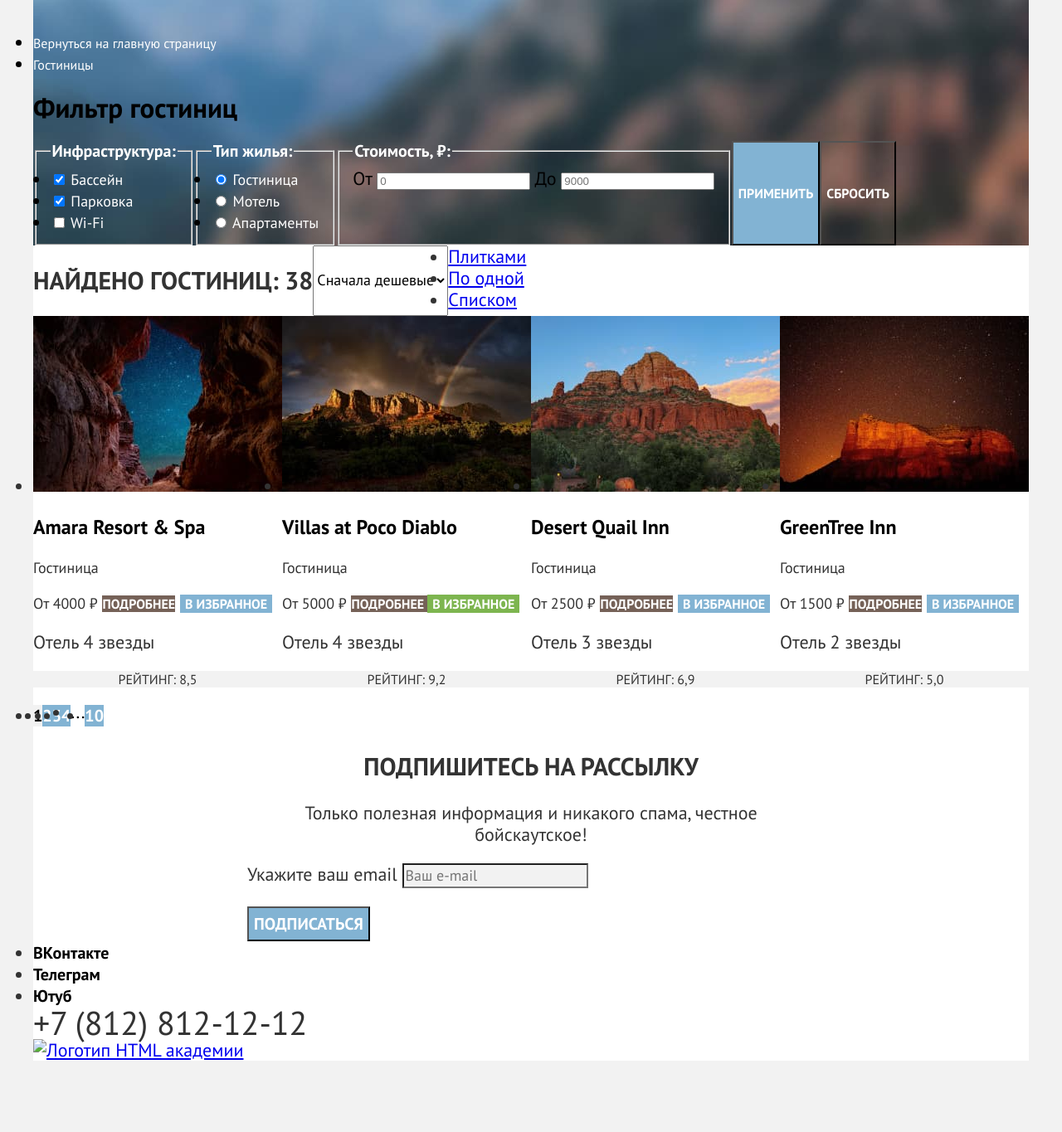
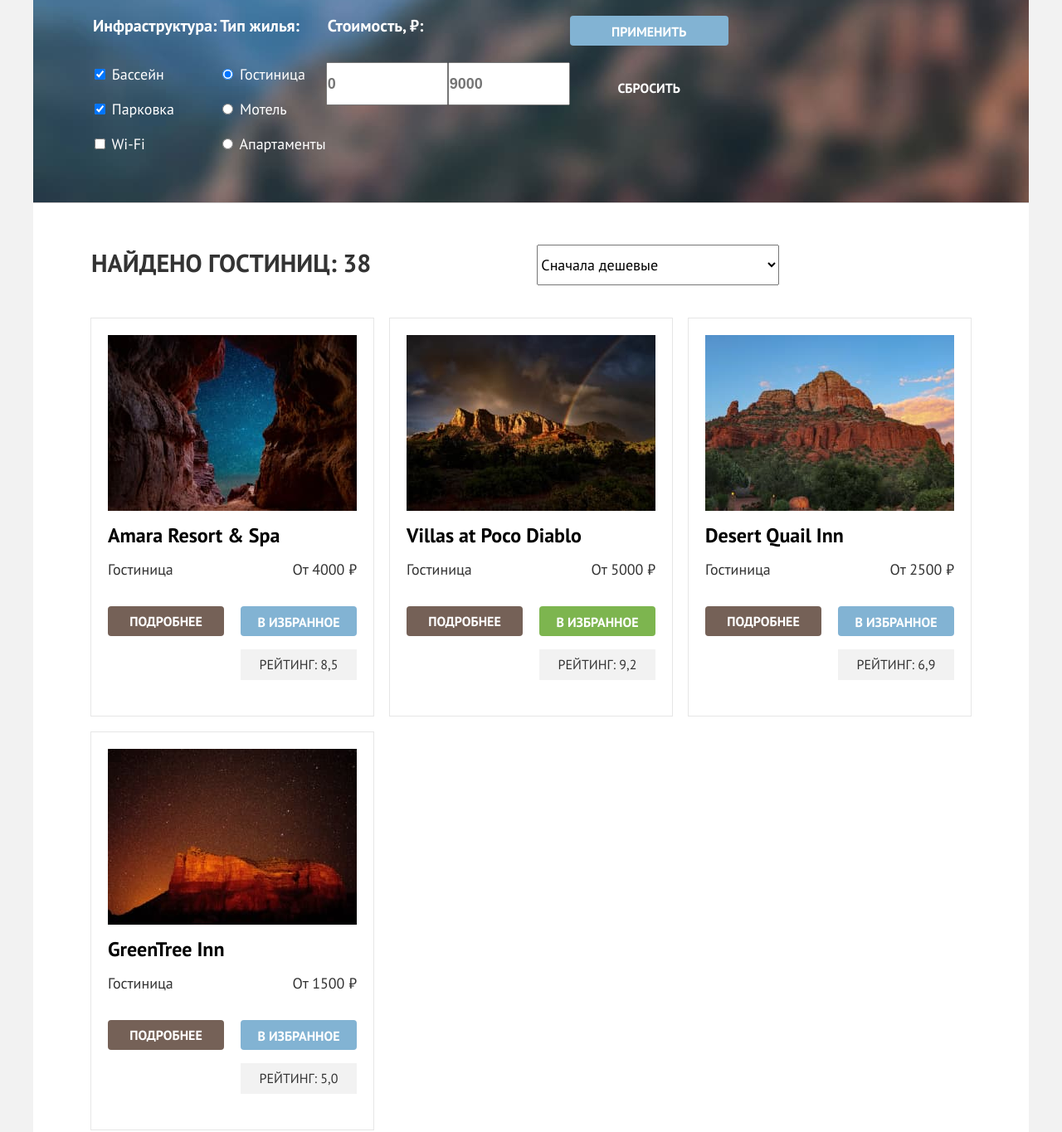
Before and after one commit to htmlacademy-htmlcss/2663775-sedona-2, a website: page hotels.html in a window 1280 px wide. Shown: the part 243-1608 px from the top of the page at 83% size. Before the commit the page ends 1523 px from the top, so only its background shows below. Drawn offline with Linux system fonts and the light colour scheme.

Commit message:
Добавляет мелкие сетки

```diff
--- a/hotels.html
+++ b/hotels.html
@@ -79,7 +79,6 @@
               </li>
             </ul>
           </fieldset>
-
           <fieldset class="filter-catalog-group">
             <legend class="filter-catalog-title">Тип жилья:</legend>
             <ul class="filter-catalog-list">
@@ -106,17 +105,16 @@
           <fieldset class="price">
             <legend class="price-title">Стоимость, ₽:</legend>
             <label class="price-control" for="price-min">
-              От
               <input class="control-input" name="product-group" id="price-min" placeholder="0">
             </label>
             <label class="price-control" for="price-max">
-              До
               <input class="control-input" name="product-group" id="price-max" placeholder="9000">
             </label>
           </fieldset>
-
+          <div class="filter-button-wrapper">
             <button class="filter-button filter-button-active" type="submit">Применить</button>
             <button class="filter-button" type="reset">Сбросить</button>
+          </div>
         </form>
       </section>
     </div>
@@ -129,13 +127,13 @@
       </select>
       <ul class="catalog-view-list">
         <li class="catalog-view-item">
-          <a class="view-button view-button-select" href="#">Плитками</a>
+          <a class="view-button view-button-select" href="#"></a>
         </li>
         <li class="catalog-view-item">
-          <a class="view-button" href="#">По одной</a>
+          <a class="view-button" href="#"></a>
         </li>
         <li class="catalog-view-item">
-          <a class="view-button" href="#">Списком</a>
+          <a class="view-button" href="#"></a>
         </li>
       </ul>
     </div>
@@ -147,14 +145,20 @@
         <a class="product-card-link" href="#" tabindex="-1">
           <h3 class="product-card-title">Amara Resort & Spa</h3>
         </a>
+        <div class="product-card-wrapper">
           <p class="product-card-description">Гостиница</p>
           <span class="product-card-price">От 4000 ₽</span>
+        </div>
+        <div class="product-card-wrapper">
           <a class="product-card-info" href="#">подробнее</a>
           <button class="product-card-button" type="button">в избранное</button>
+        </div>
+        <div class="product-card-wrapper">
           <p class="stars star-quantity">
             <span class="visually-hidden">Отель 4 звезды</span>
           </p>
           <p class="product-card-rating">Рейтинг: 8,5</p>
+        </div>
       </li>
       <li class="product-card">
         <a class="product-card-link" href="#" tabindex="-1">
@@ -163,15 +167,20 @@
         <a class="product-card-link" href="#" tabindex="-1">
           <h3 class="product-card-title">Villas at Poco Diablo</h3>
         </a>
+        <div class="product-card-wrapper">
           <p class="product-card-description">Гостиница</p>
           <span class="product-card-price">От 5000 ₽</span>
-        <a class="product-card-info" href="#">подробнее
-        </a>
+        </div>
+        <div class="product-card-wrapper">
+          <a class="product-card-info" href="#">подробнее</a>
           <button class="product-card-button product-card-button-accent" type="button">в избранное</button>
+        </div>
+        <div class="product-card-wrapper">
           <p class="stars star-quantity">
             <span class="visually-hidden">Отель 4 звезды</span>
           </p>
           <p class="product-card-rating">Рейтинг: 9,2</p>
+        </div>
       </li>
       <li class="product-card">
         <a class="product-card-link" href="#" tabindex="-1">
@@ -180,14 +189,20 @@
         <a class="product-card-link" href="#" tabindex="-1">
           <h3 class="product-card-title">Desert Quail Inn</h3>
         </a>
+        <div class="product-card-wrapper">
           <p class="product-card-description">Гостиница</p>
           <span class="product-card-price">От 2500 ₽</span>
+        </div>
+        <div class="product-card-wrapper">
           <a class="product-card-info" href="#">подробнее</a>
           <button class="product-card-button" type="button">в избранное</button>
+        </div>
+        <div class="product-card-wrapper">
           <p class="stars star-quantity">
             <span class="visually-hidden">Отель 3 звезды</span>
           </p>
           <p class="product-card-rating">Рейтинг: 6,9</p>
+        </div>
       </li>
       <li class="product-card">
         <a class="product-card-link" href="#" tabindex="-1">
@@ -196,14 +211,20 @@
         <a class="product-card-link" href="#" tabindex="-1">
           <h3 class="product-card-title">GreenTree Inn</h3>
         </a>
+        <div class="product-card-wrapper">
           <p class="product-card-description">Гостиница</p>
           <span class="product-card-price">От 1500 ₽</span>
+        </div>
+        <div class="product-card-wrapper">
           <a class="product-card-info" href="#">подробнее</a>
           <button class="product-card-button" type="button">в избранное</button>
+        </div>
+        <div class="product-card-wrapper">
           <p class="stars star-quantity">
             <span class="visually-hidden">Отель 2 звезды</span>
           </p>
           <p class="product-card-rating">Рейтинг: 5,0</p>
+        </div>
       </li>
     </ul>
     <ul class="pagination">
@@ -230,10 +251,10 @@
   <section class="subscribe" data-test="subscribe">
     <div class="subscribe-wrapper">
       <h2 class="h2-title">Подпишитесь на рассылку</h2>
-      <p class="content-description">Только полезная информация и никакого спама, честное бойскаутское!</p>
+      <p class="subscribe-text">Только полезная информация и никакого спама, честное бойскаутское!</p>
       <form class="subscribe-form" action="https://echo.htmlacademy.ru/" method="post">
         <p class="subscribe-form-email">
-          <label class="form-label" for="subscribe-email">Укажите ваш email</label>
+          <label class="form-label visually-hidden" for="subscribe-email">Укажите ваш email</label>
           <input type="email" id="subscribe-email" name="subscribe-email" placeholder="Ваш e-mail">
         </p>
         <button class="button" type="submit">Подписаться</button>
@@ -242,6 +263,7 @@
   </section>
 </main>
 <footer class="footer container" data-test="footer">
+  <div class="footer-wrapper">
     <ul class="social-list">
       <li class="social-item">
         <a class="social-icon" href="#">
@@ -260,8 +282,9 @@
       <a class="contact-phone" href="tel:+78128121212">+7 (812) 812-12-12</a>
     </div>
     <a class="logo-developer" href="https://htmlacademy.ru/">
-    <img class="academy-logo" src="#" alt="Логотип HTML академии"/>
+      <img class="academy-logo" src="images/html-academy.svg" alt="Логотип HTML академии"/>
     </a>
+  </div>
 </footer>
 </body>
 </html>
--- a/styles/styles.css
+++ b/styles/styles.css
@@ -30,6 +30,17 @@ body {
   background-color: #f2f2f2;
 }
 
+.visually-hidden {
+  position: absolute;
+  width: 1px;
+  height: 1px;
+  margin: -1px;
+  padding: 0;
+  border: 0;
+  clip: rect(0 0 0 0);
+  overflow: hidden;
+}
+
 .container {
   width: 1200px;
   margin-inline: auto;
@@ -43,18 +54,30 @@ body {
 
 .navigation {
   display: flex;
+  column-gap: 30px;
+  padding: 0 70px;
 }
 
-.navigation-user {
-  margin-left: auto;
+.navigation-logo {
+  position: relative;
+  z-index: 10;
+  display: block;
+  width: 140px;
+  margin-bottom: -10px;
 }
 
 .navigation-list {
+  display: flex;
+  flex-wrap: wrap;
+  width: 440px;
   margin: 0;
   padding: 0;
+  list-style-type: none;
 }
 
 .navigation-link {
+  display: block;
+  padding: 20px 16px;
   font-weight: 700;
   font-size: 20px;
   line-height: 24px;
@@ -63,23 +86,41 @@ body {
   text-decoration: none;
 }
 
+.navigation-user {
+  display: flex;
+  flex-wrap: wrap;
+  align-items: center;
+  width: 300px;
+  padding: 0;
+  margin-top: 0;
+  margin-bottom: 0;
+  margin-left: auto;
+  list-style-type: none;
+}
+
+.navigation-user-link {
+  display: block;
+  margin-right: 20px;
+  color: #000000;
+  font-weight: 700;
+  font-size: 20px;
+  line-height: 24px;
+  text-decoration: none;
+}
+
 .navigation-user-button {
+  display: block;
+  min-width: 160px;
+  height: 36px;
+  border-radius: 4px;
   font-weight: 700;
   font-size: 16px;
-  line-height: 20px;
+  line-height: 36px;
   background-color: #756157;
   color: #ffffff;
   text-align: center;
   text-decoration: none;
   text-transform: uppercase;
-}
-
-.navigation-user-link {
-  color: #000000;
-  font-weight: 700;
-  font-size: 20px;
-  line-height: 24px;
-  text-decoration: none;
 }
 
 .main {
@@ -88,6 +129,8 @@ body {
 }
 
 .hero {
+  padding-top: 52px;
+  padding-bottom: 69px;
   background-color: #cbc7c7;
   background-image: url("../images/decorative-element.svg"), url("../images/background-1.jpg");
   background-size: 100% auto;
@@ -97,10 +140,21 @@ body {
 
 .welcome {
   display: block;
-  margin: 0 auto;
+  margin-inline: auto;
+}
+
+.advantages {
+  padding-top: 69px;
+}
+
+.advantages-wrapper {
+  width: 651px;
+  margin-inline: auto;
 }
 
 .h2-title {
+  margin-top: 0;
+  margin-bottom: 20px;
   font-weight: 700;
   font-size: 30px;
   line-height: 36px;
@@ -109,39 +163,51 @@ body {
   text-transform: uppercase;
 }
 
-.content-description {
+.advantages-text {
+  margin-top: 0;
+  margin-bottom: 90px;
   font-weight: 400;
   text-align: center;
 }
 
-.advantages-wrapper {
-  width: 651px;
-  margin: 0 auto;
-}
-
 .advantages-list {
+  display: flex;
+  flex-wrap: wrap;
   margin: 0;
   padding: 0;
 }
 
 .advantages-item {
+  display: flex;
+  width: 400px;
   background-color: #83b3d31f;
+  list-style-type: none;
 }
 
-.advantages-content {
-  margin: 0 auto;
-  width: 400px;
+.advantages-item-big-reversed {
+  flex-direction: row-reverse;
 }
 
-.advantages-item-basic {
+.advantages-item .advantages-content {
+  padding: 113px 85px;
+}
+
+.advantages-item-big .advantages-content {
+  padding: 102px 85px;
+}
+
+.advantages-item-big {
+  width: 1200px;
   background-color: #82b3d3;
 }
 
-.advantages-item-additional {
+
+.advantages-item-accent {
   background-color: #83b3d333;
 }
 
 .advantages-subtitle {
+  margin-top: 0;
   font-weight: 700;
   font-size: 24px;
   line-height: 28px;
@@ -151,18 +217,24 @@ body {
 }
 
 .advantages-description {
+  margin-top: 0;
+  margin-bottom: 0;
   font-weight: 400;
   font-size: 18px;
   line-height: 21px;
   text-align: center;
 }
 
-.advantages-item-basic .advantages-subtitle {
+.advantages-item-big .advantages-subtitle {
   color: #ffffff;
 }
 
-.advantages-item-basic .advantages-description {
+.advantages-item-big .advantages-description {
   color: #ffffff;
+}
+
+.promo {
+  padding-top: 64px;
 }
 
 .promo-wrapper {
@@ -170,21 +242,35 @@ body {
   margin: 0 auto;
 }
 
+.promo-text {
+  margin-top: 0;
+  margin-bottom: 64px;
+  font-weight: 400;
+  text-align: center;
+}
+
 .promo-service {
   display: flex;
+  flex-wrap: wrap;
   margin: 0;
   padding: 0;
+  list-style-type: none;
 }
 
 .promo-service-item {
+  display: flex;
+  flex-direction: column;
+  padding: 81px 85px;
   background-color: #83b3d31f;
 }
 
-.promo-service-item-additional {
+.promo-service-item-accent {
   background-color: #ffffff;
 }
 
 .promo-service-title {
+  margin-top: 0;
+  margin-bottom: 30px;
   font-weight: 700;
   font-size: 24px;
   line-height: 28px;
@@ -194,6 +280,10 @@ body {
 }
 
 .promo-service-description {
+  width: 230px;
+  margin-inline: auto;
+  margin-top: 0;
+  margin-bottom: 0;
   font-weight: 400;
   font-size: 18px;
   line-height: 21px;
@@ -203,18 +293,36 @@ body {
 .search {
   width: 592px;
   margin: 0 auto;
+  padding-top: 96px;
+  padding-bottom: 96px;
+}
+
+.search-text {
+  margin-top: 0;
+  margin-bottom: 54px;
+  font-weight: 400;
+  text-align: center;
 }
 
 .search-button {
   display: block;
+  width: 376px;
+  height: 52px;
+  margin-inline: auto;
+  border-radius: 4px;
   background-color: #756157;
   color: #ffffff;
   font-weight: 700;
   font-size: 20px;
-  line-height: 36px;
+  line-height: 52px;
   text-align: center;
   text-transform: uppercase;
   text-decoration: none
+}
+
+.subscribe {
+  padding-top: 96px;
+  padding-bottom: 104px;
 }
 
 .subscribe-background {
@@ -233,40 +341,81 @@ body {
   color: #ffffff;
 }
 
-.content-description-light {
+.subscribe-text {
+  margin-top: 0;
+  margin-bottom: 54px;
+  font-weight: 400;
+  text-align: center;
+}
+
+.subscribe-text-light {
   color: #ffffff;
 }
 
 .button {
+  min-width: 232px;
+  height: 52px;
   font-family: inherit;
   background-color: #82b3d3;
   color: #ffffff;
   font-weight: 700;
   font-size: 20px;
-  line-height: 36px;
+  line-height: 52px;
   text-align: center;
   text-transform: uppercase;
+  border: none;
+  border-top-right-radius: 4px;
+  border-bottom-right-radius: 4px;
+}
+
+.subscribe-form {
+  display: flex;
+  align-items: center;
+}
+
+.subscribe-form-email {
+  margin: 0;
+  padding: 0;
 }
 
 .subscribe-form-email input {
+  width: 452px;
+  height: 50px;
+  padding-left: 20px;
   font-family: inherit;
   font-weight: 400;
   font-size: 18px;
   line-height: 24px;
   background-color: #f2f2f2;
   color: #000000;
+  border: none;
 }
 
 .footer {
+  padding-top: 40px;
+  padding-bottom: 30px;
   background-color: #ffffff;
 }
 
+.footer-wrapper {
+  padding-left: 70px;
+  padding-right: 70px;
+  display: flex;
+  align-items: center;
+  justify-content: space-between;
+}
+
 .social-list {
+  display: flex;
   margin: 0;
   padding: 0;
+  list-style-type: none;
 }
 
 .social-icon {
+  display: block;
+  width: 48px;
+  height: 40px;
   font-weight: 700;
   font-size: 20px;
   line-height: 24px;
@@ -283,7 +432,17 @@ body {
   text-decoration: none;
 }
 
+.logo-developer {
+  text-decoration: none;
+  font-weight: 700;
+  font-size: 20px;
+  line-height: 24px;
+  color: inherit;
+}
+
 .inner-page {
+  padding-top: 35px;
+  padding-bottom: 60px;
   background-image: url("../images/background-filter.jpg");
   background-size: 100% auto;
   background-repeat: no-repeat;
@@ -291,16 +450,30 @@ body {
   color: #000000;
 }
 
+.inner-page-wrapper {
+  padding-left: 70px;
+  padding-right: 70px;
+}
+
 .inner-page-title {
+  margin-top: 0;
+  margin-bottom: 8px;
   font-weight: 700;
   font-size: 60px;
   line-height: 78px;
   color: #ffffff;
 }
 
-.inner-page-breadcrumbs, .filter-catalog-list {
+.inner-page-breadcrumbs {
+  display: flex;
+  gap: 10px;
   margin: 0;
   padding: 0;
+  list-style-type: none;
+}
+
+.inner-page-breadcrumbs-item {
+  margin-bottom: 40px;
 }
 
 .inner-page-breadcrumbs-link {
@@ -315,11 +488,34 @@ body {
   display: flex;
 }
 
+.filter-catalog-group {
+  margin: 0;
+  padding: 0;
+  border: none;
+}
+
+.filter-catalog-list {
+  margin: 0;
+  padding: 0;
+  list-style-type: none;
+  border: none;
+}
+
 .filter-catalog-title {
+  margin-top: 0;
+  margin-bottom: 32px;
   font-weight: 700;
   font-size: 20px;
   line-height: 24px;
   color: #ffffff;
+}
+
+.filter-catalog-item {
+  margin-bottom: 16px;
+}
+
+.filter-catalog-item:last-child {
+  margin-bottom: 0;
 }
 
 .control {
@@ -329,33 +525,70 @@ body {
   color: #ffffff;
 }
 
+.price {
+  margin: 0;
+  padding: 0;
+  display: flex;
+  border: none;
+}
+
 .price-title {
+  margin-top: 0;
+  margin-bottom: 32px;
   font-weight: 700;
   font-size: 20px;
   line-height: 24px;
   color: #ffffff;
 }
 
+.price-control .control-input {
+  padding: 0;
+  width: 143px;
+  height: 48px;
+  font-weight: 700;
+  font-size: 18px;
+  line-height: 24px;
+  color: #000000;
+}
+
+.filter-button-wrapper {
+  display: flex;
+  flex-direction: column;
+  row-gap: 32px;
+}
+
 .filter-button {
+  min-width: 191px;
+  height: 36px;
   background-color: transparent;
   color: #ffffff;
   font-family: inherit;
   font-weight: 700;
   font-size: 16px;
-  line-height: 20px;
+  line-height: 36px;
   text-align: center;
   text-transform: uppercase;
+  border: none;
+  border-radius: 4px;
 }
 
 .filter-button-active {
   background-color: #82b3d3;
 }
 
+.catalog {
+  padding: 50px 70px 60px 70px
+}
+
 .catalog-wrapper {
   display: flex;
+  align-items: center;
 }
 
 .catalog-title {
+  margin-top: 0;
+  margin-bottom: 46px;
+  margin-right: 200px;
   font-weight: 700;
   font-size: 30px;
   line-height: 36px;
@@ -363,34 +596,76 @@ body {
 }
 
 .select-control {
+  width: 292px;
+  height: 49px;
+  margin-bottom: 40px;
+  margin-right: 70px;
   font-family: inherit;
   font-weight: 400;
   font-size: 18px;
   line-height: 21px;
 }
 
-.catalog-view-list, .product-list {
+.catalog-view-list {
+  display: flex;
   margin: 0;
   padding: 0;
+  list-style-type: none
+}
+
+.view-button {
+  display: block;
+  width: 48px;
+  height: 48px;
+  text-decoration: none;
+  font-weight: 400;
+  color: #000000;
 }
 
 .product-list {
   display: flex;
   flex-wrap: wrap;
+  gap: 20px;
+  margin: 0 0 60px;
+  padding: 0;
+  list-style-type: none
+}
+
+.product-card {
+  width: 300px;
+  display: flex;
+  flex-direction: column;
+  padding: 20px;
+  box-shadow: 0 0 0 1px #e6e6e6;
 }
 
 .product-card-link {
+  margin-bottom: 16px;
   text-decoration: none;
 }
 
+.product-card-image {
+  display: block;
+  margin-inline: auto;
+}
+
 .product-card-title {
+  margin-top: 0;
+  margin-bottom: 0;
   font-weight: 700;
   font-size: 24px;
   line-height: 28px;
   color: #000000;
 }
 
+.product-card-wrapper {
+  display: flex;
+  justify-content: space-between;
+  margin-bottom: 16px;
+}
+
 .product-card-description {
+  margin-top: 0;
   font-weight: 400;
   font-size: 18px;
   line-height: 21px;
@@ -403,26 +678,33 @@ body {
 }
 
 .product-card-info {
+  display: block;
+  min-width: 140px;
+  height: 36px;
   background-color: #756157;
   color: #ffffff;
   font-weight: 700;
   font-size: 16px;
-  line-height: 20px;
+  line-height: 36px;
   text-align: center;
   text-transform: uppercase;
   text-decoration: none;
+  border-radius: 4px;
 }
 
 .product-card-button {
+  min-width: 140px;
+  height: 36px;
   background-color: #82b3d3;
   color: #ffffff;
   font-family: inherit;
   font-weight: 700;
   font-size: 16px;
-  line-height: 20px;
+  line-height: 36px;
   text-align: center;
   text-transform: uppercase;
   border: none;
+  border-radius: 4px;
 }
 
 .product-card-button-accent {
@@ -430,15 +712,33 @@ body {
 }
 
 .product-card-rating {
+  width: 140px;
+  height: 37px;
+  margin-top: 0;
+  margin-bottom: 0;
   background-color: #f2f2f2;
   font-weight: 400;
   font-size: 16px;
-  line-height: 20px;
+  line-height: 37px;
   text-align: center;
   text-transform: uppercase;
 }
 
+.pagination {
+  display: flex;
+  column-gap: 8px;
+  margin: 0;
+  padding: 0;
+  list-style-type: none
+}
+
 .pagination-link {
+  display: block;
+  min-width: 60px;
+  height: 60px;
+  box-sizing: border-box;
+  padding: 12px 14px;
+  border-radius: 4px;
   background-color: #82b3d3;
   color: #ffffff;
   font-weight: 700;
@@ -447,12 +747,6 @@ body {
   text-align: center;
   text-transform: uppercase;
   text-decoration: none;
-}
-
-.pagination {
-  display: flex;
-  margin: 0;
-  padding: 0;
 }
 
 .pagination-current {
```
Also changed, not shown: index.html (+13 -11 lines). Lines whose indentation alone changed are shown as unchanged.
